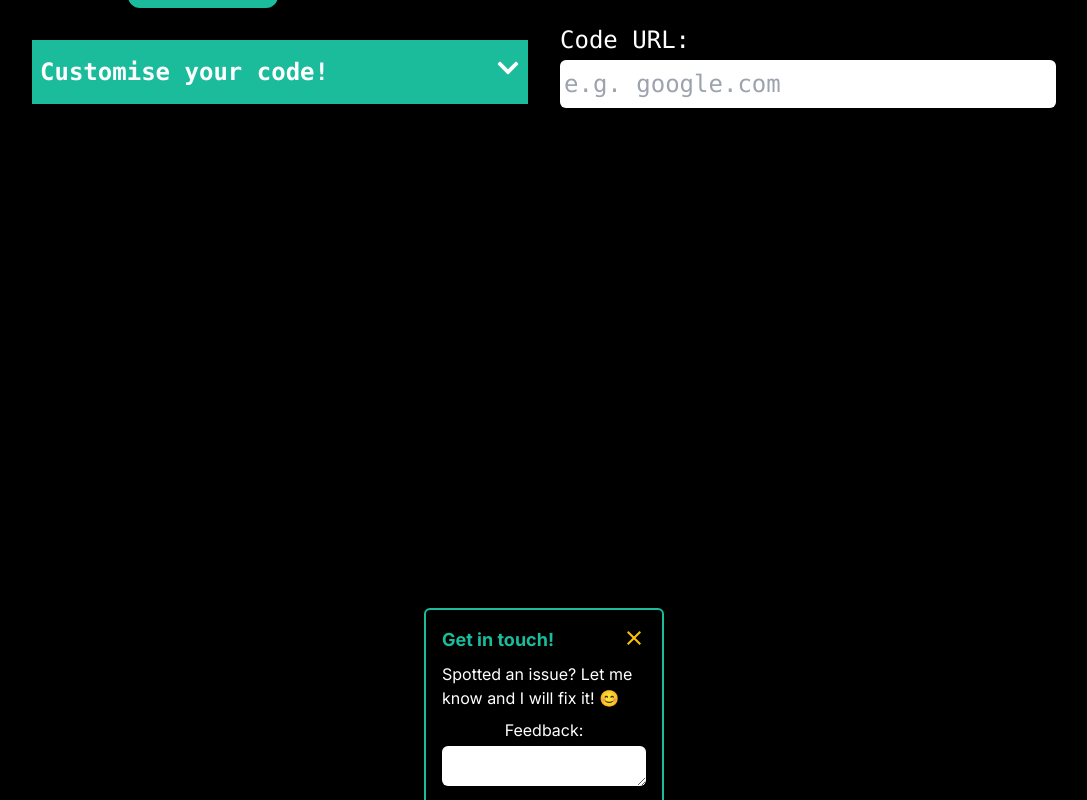
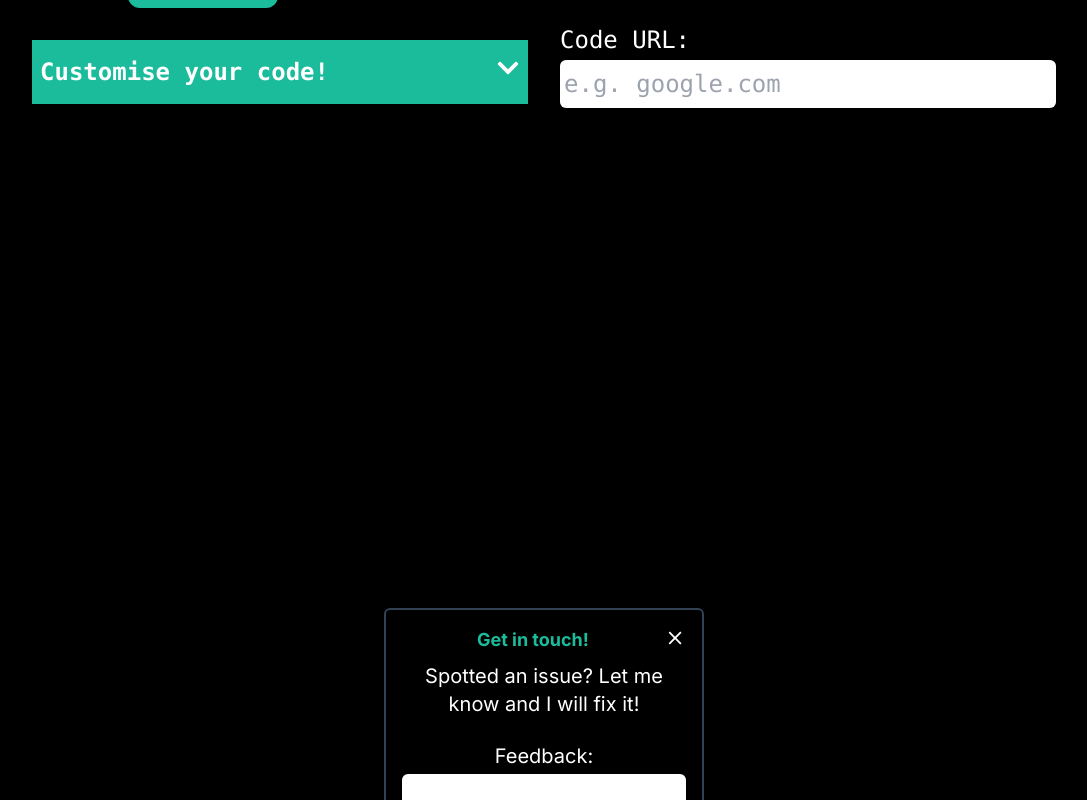
Before and after one commit to AidanLDev/free-qr-gen, a Next.js app: page / in a window 1280 px wide. Both pictures are taken after a click on the element "Feedback/Report a bug". Shown: the part 137-937 px from the top of the page, without its empty margins (96-1183 px from the left). Built offline with nearby package versions, Linux system fonts and the light colour scheme.

Commit message:
Feedback styles

```diff
--- a/src/app/components/form/FeedbackForm.tsx
+++ b/src/app/components/form/FeedbackForm.tsx
@@ -33,28 +33,26 @@ export default function FeedbackForm({
   }
   return (
     <div
-      className={`border-2 border-primary rounded-md max-w-60 p-4 overflow-hidden feedback-form-wrapper sm:mb-0 mb-12 ${
+      className={`border-2 border-slate-700 rounded-md max-w-80 p-4 overflow-hidden feedback-form-wrapper sm:mb-0 mb-12 text-xl ${
         feedbackFormOpen ? 'open' : ''
       }`}
     >
-      <div className="flex justify-between">
-        <h1 className="text-lg font-bold text-center text-primary">
+      <div className="flex justify-center">
+        <h1 className="text-lg font-bold text-center text-primary w-full">
           Get in touch!
         </h1>
         <MdClose
-          className="cursor-pointer w-[24px] h-[24px] text-secondary"
+          className="cursor-pointer w-[24px] h-[24px] text-white"
           onClick={() => {
             setFeedback('')
             setFeedbackFormOpen(false)
           }}
-          width={24}
-          height={24}
+          width={28}
+          height={28}
         />
       </div>
-
-      <p className="py-2">
-        Spotted an issue? Let me know and I will fix it! 😊
-      </p>
+      <div className='flex flex-col gap-4 text-center'>
+        <p className="py-2">Spotted an issue? Let me know and I will fix it!</p>
         <div className="flex flex-col gap-4 text-center">
           <TextArea
             value={feedback}
@@ -64,11 +62,12 @@ export default function FeedbackForm({
           />
           <Button
             label="Submit Feedback"
-          className="max-w-40 self-center"
+            className="max-w-[75%] self-center"
             onClick={async () => await handleSubmitFeedback()}
           />
         </div>
         <p className="text-center py-2">I am a human, please do be kind 💖</p>
       </div>
+    </div>
   )
 }
```
Lines whose indentation alone changed are shown as unchanged.
